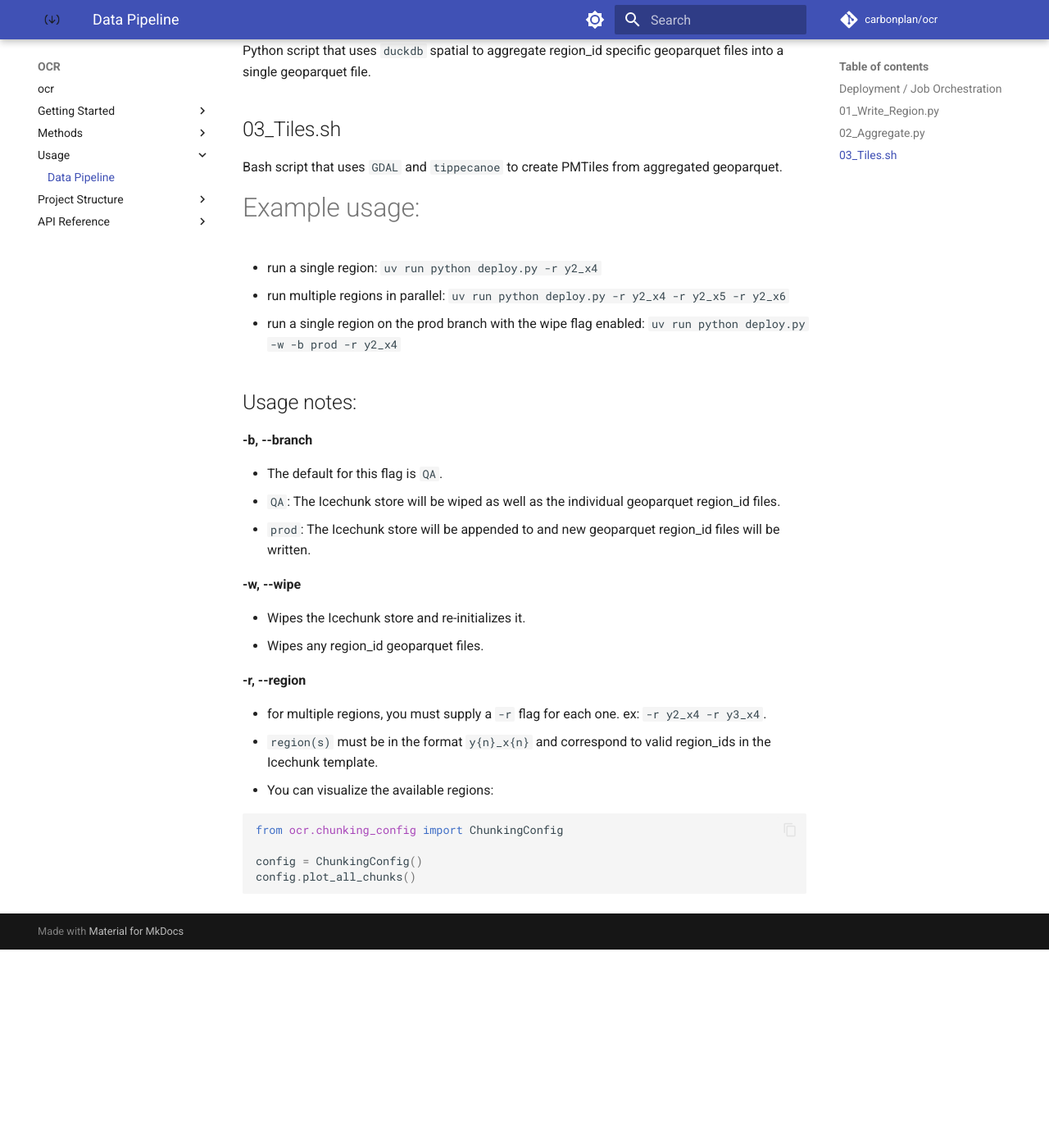
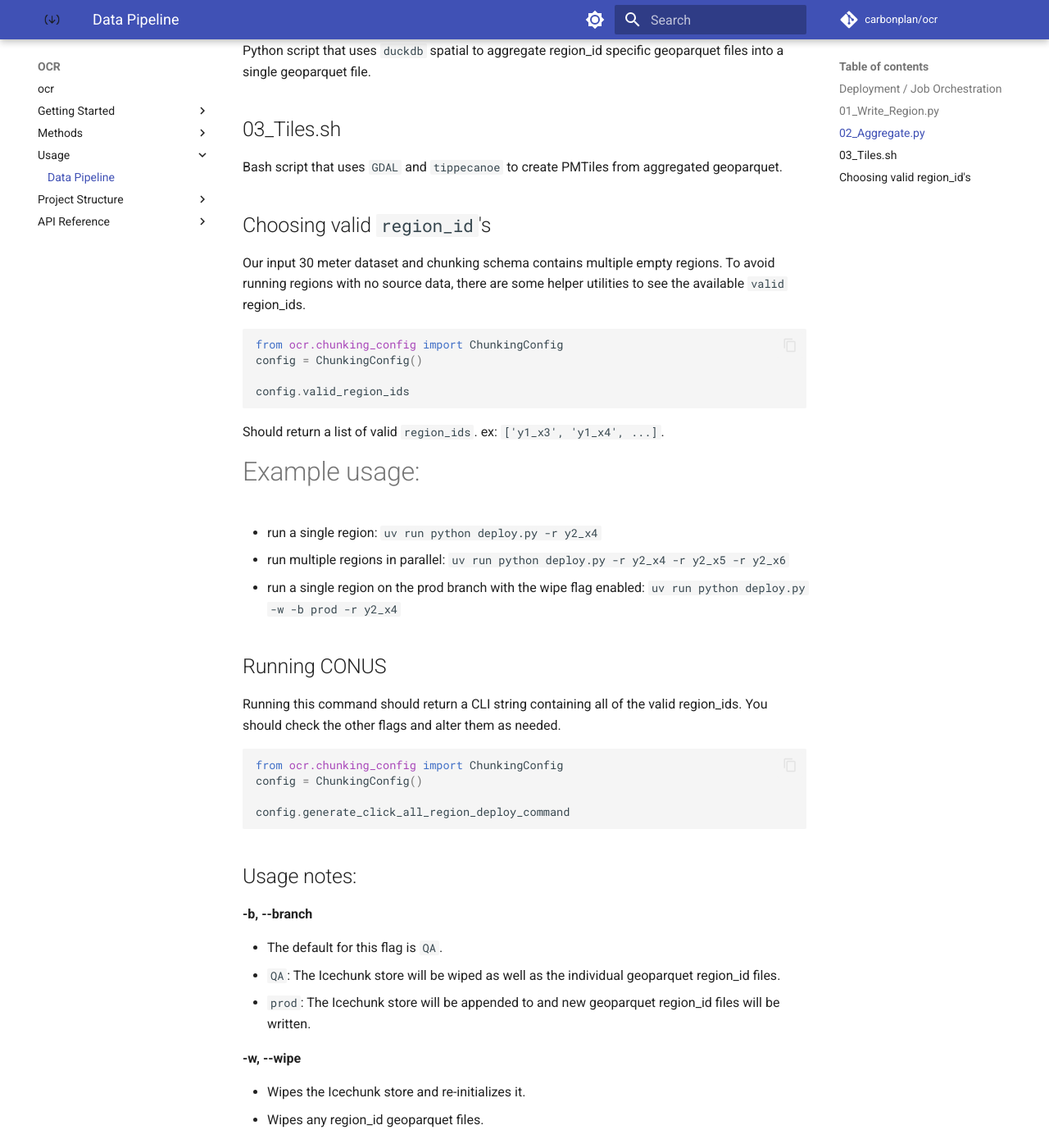
Before and after one commit to carbonplan/ocr, an MkDocs documentation site: the page built from docs/usage/data_pipeline.md, in a window 1280 px wide and 1400 px high, scrolled down 1014 px. Shown: the whole window at 82% size. Built offline with MkDocs 1.6.1 and Material for MkDocs 9.7.7, drawn with Linux system fonts in a browser that asks for light colours; comment, search, counter and statistics services are not loaded; before the commit the page ends 2172 px from its top, so only the background shows below that.

````diff
--- a/docs/usage/data_pipeline.md
+++ b/docs/usage/data_pipeline.md
@@ -35,11 +35,37 @@
 
 Bash script that uses `GDAL` and `tippecanoe` to create PMTiles from aggregated geoparquet.
 
+## Choosing valid `region_id`'s
+
+Our input 30 meter dataset and chunking schema contains multiple empty regions. To avoid running regions with no source data, there are some helper utilities to see the available `valid` region_ids.
+
+```python
+
+from ocr.chunking_config import ChunkingConfig
+config = ChunkingConfig()
+
+config.valid_region_ids
+```
+
+Should return a list of valid `region_ids`. ex: `['y1_x3', 'y1_x4', ...]`.
+
 # Example usage:
 
 - run a single region: `uv run python deploy.py -r y2_x4`
 - run multiple regions in parallel: `uv run python deploy.py -r y2_x4 -r y2_x5 -r y2_x6`
 - run a single region on the prod branch with the wipe flag enabled: `uv run python deploy.py -w -b prod -r y2_x4`
+
+## Running CONUS
+
+Running this command should return a CLI string containing all of the valid region_ids. You should check the other flags and alter them as needed.
+
+```python
+
+from ocr.chunking_config import ChunkingConfig
+config = ChunkingConfig()
+
+config.generate_click_all_region_deploy_command
+```
 
 ## Usage notes:
 
````
Also changed, not shown: 2 other files.
